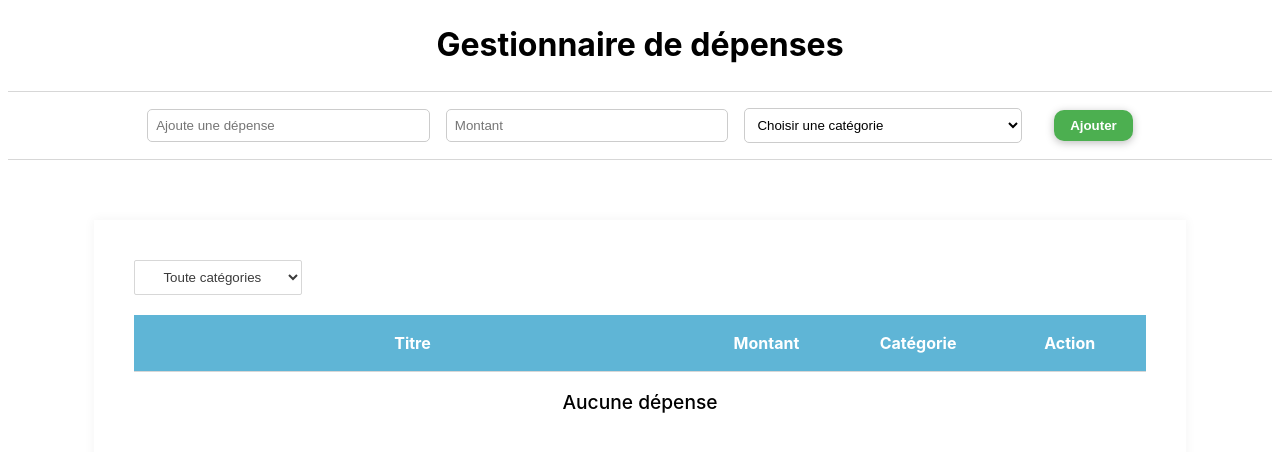
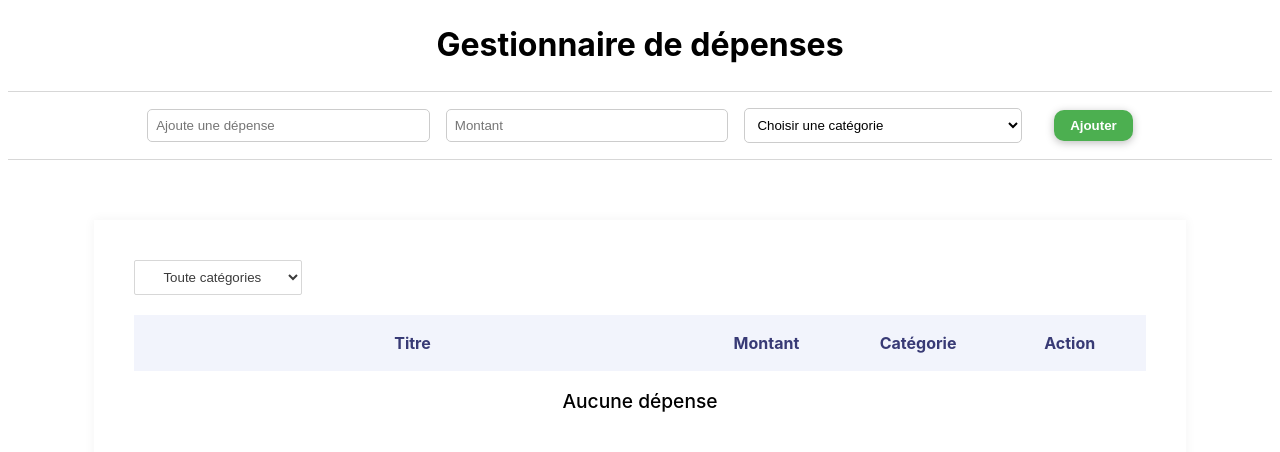
Before and after one commit to BlackHyrr/evaluation-react-FSD50B, a React (Vite) app: page / in a window 1280 px wide. Shown: the top 452 px of the page. Built offline with nearby package versions, Linux system fonts and the light colour scheme.

Commit message:
improve handling of floating point

```diff
--- a/src/components/ExpenseItem.css
+++ b/src/components/ExpenseItem.css
@@ -11,7 +11,7 @@
 }
 
 .item-row:hover {
-    background-color: #edfaff;;
+    background-color: #f7f7f77e;;
 }
 
 .delete-btn:hover {
--- a/src/components/ExpensesList.css
+++ b/src/components/ExpensesList.css
@@ -23,8 +23,8 @@ table {
 }
 
 table th {
-    background-color: #5fb5d6;
-    color: white;
+    background-color: #f2f4fc;
+    color: #383a75;
     padding: 1rem;
 }
 
@@ -52,14 +52,14 @@ table td {
 }
 
 tbody td {
-    border-top: 0.5px solid rgb(215, 215, 215);
+    border-bottom: 0.5px solid #f2f4fc;
 }
 
-.full-col {
+.full-row {
     margin-top: 2rem;
-    border-top: 0.5px solid rgb(215, 215, 215);
     text-align: center;
     padding: 1rem;
     font-size: 1.2rem;
     font-weight: 500;
+    border: none;
 }
--- a/src/components/ExpensesList.jsx
+++ b/src/components/ExpensesList.jsx
@@ -37,9 +37,8 @@ const ExpensesList = () => {
                         <ExpenseItem key={index} expense={expense} />
                     ))}
                     {filteredExpenses.length === 0
-                        && <tr><td className={'full-col'} colSpan={4}>Aucune dépense</td></tr>}
-                    {filteredExpenses.length !== 0
-                        && <tr><td className={'full-col'} colSpan={4}>Total: {filteredExpenses.reduce((acc, expense) => acc + parseFloat(expense.amount), 0)}€</td></tr>}
+                        ? <tr><td className={'full-row row-border-bottom'} colSpan={4}>Aucune dépense</td></tr>
+                        : <tr><td className={'full-row'} colSpan={4}>Total: {filteredExpenses.reduce((acc, expense) => acc + parseFloat(expense.amount), 0).toFixed(2)}€</td></tr>}
                 </tbody>
             </table>
         </div>
--- a/src/reducer/expenseReducer.jsx
+++ b/src/reducer/expenseReducer.jsx
@@ -24,7 +24,10 @@ const expenseReducer = (state, action) => {
             return { ...state, input: { ...state.input, category: action.payload } };
 
         case 'addExpense':
-            if(isNaN(parseFloat(state.input.amount))) {
+            if(state.input.amount.includes(',')) {
+                state.input.amount = state.input.amount.replace(',', '.');
+            }
+            if(!/^\d+(\.\d+)?$/.test(state.input.amount)) {
                 return {
                     ...state,
                     errorMessage: 'Le montant doit être un nombre.'
```
